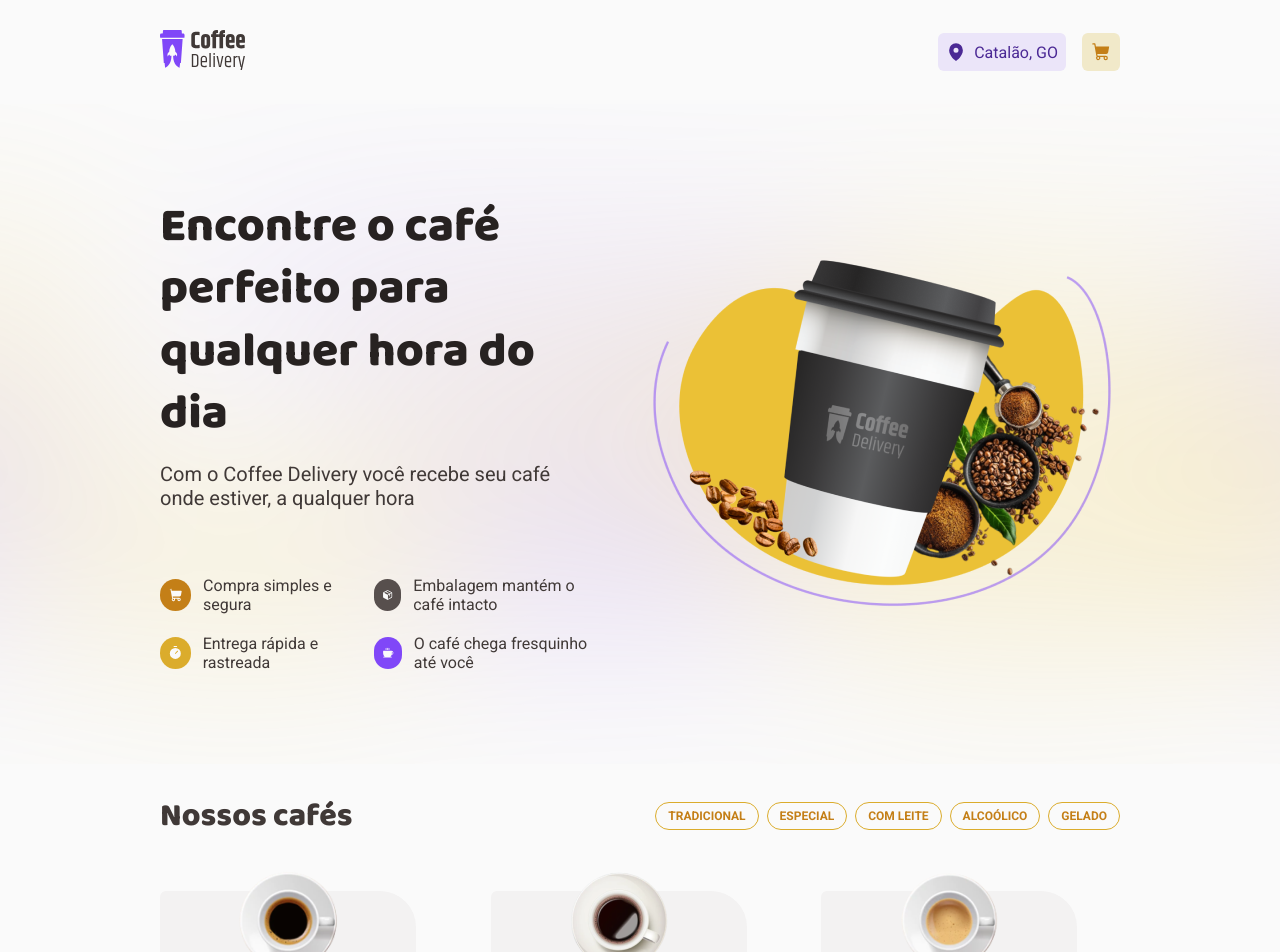
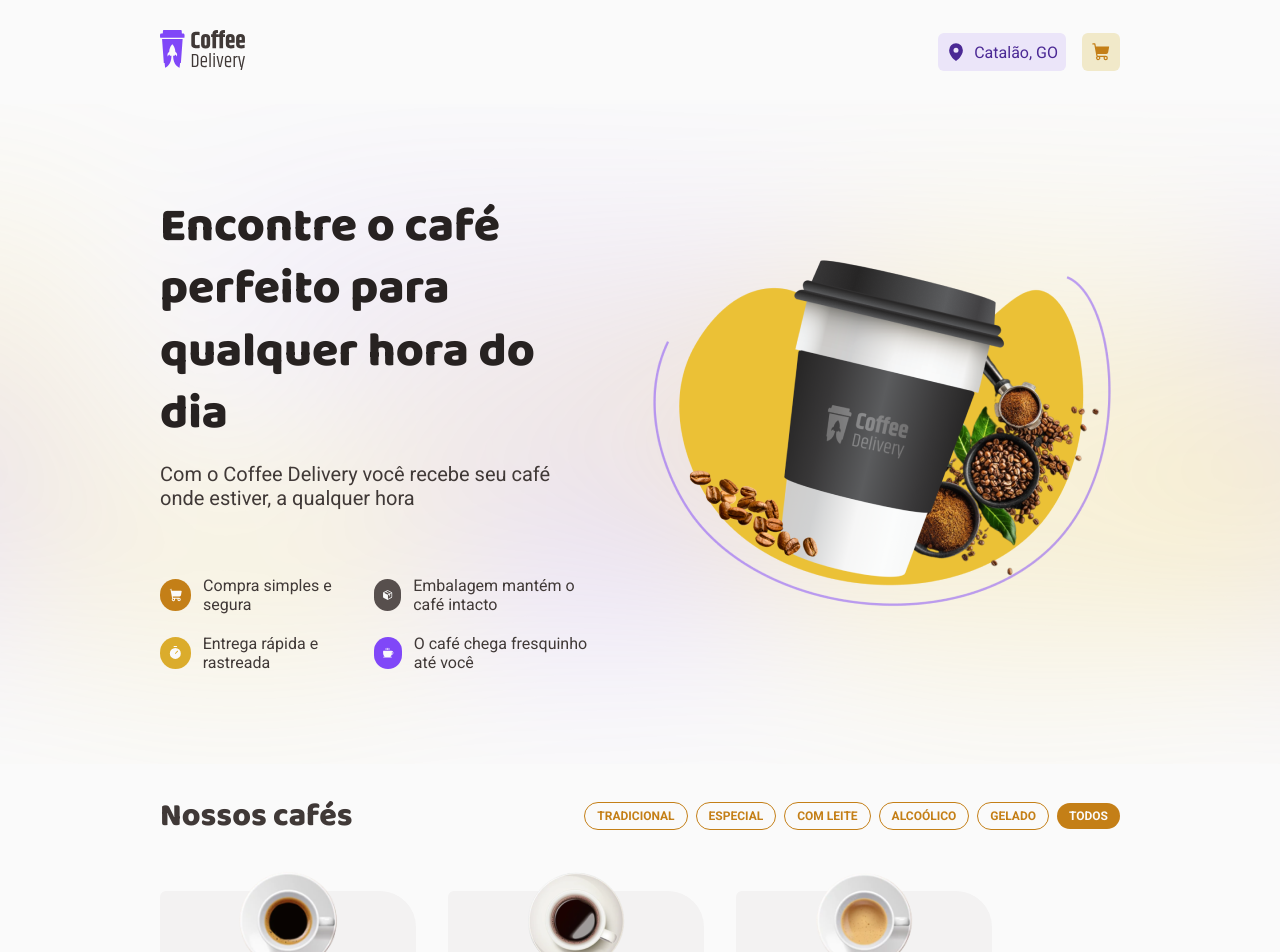
Before and after one commit to anaclaraaraujo/graodeouro, a React (Vite) app: page / in a window 1280 px wide. Shown: the top 952 px of the page. Built offline with nearby package versions, Linux system fonts and the light colour scheme.

Commit message:
feat(filter): add FilterItem component

```diff
--- a/src/components/Card/index.tsx
+++ b/src/components/Card/index.tsx
@@ -5,7 +5,7 @@ import { Container, CoffeeImg, Control, Description, Order, Price, Tags, Title }
 import { useEffect, useState } from 'react';
 import { useCart } from '../../contexts/CartContext';
 
-type Props = {
+type CardProps = {
   coffee: {
     id: string;
     title: string;
@@ -16,7 +16,7 @@ type Props = {
   };
 };
 
-export function Card({ coffee }: Props) {
+export function Card({ coffee }: CardProps) {
   const [quantity, setQuantity] = useState(1);
   const [isItemAdded, setIsItemAdded] = useState(false);
   const { addItem } = useCart();
--- a/src/components/Card/styles.ts
+++ b/src/components/Card/styles.ts
@@ -6,7 +6,6 @@ export const Container = styled.div`
   border-radius: .6rem 3.6rem;
 
   width: 25.6rem;
-  height: 100%;
 
   display: flex;
   flex-direction: column;
--- /dev/null
+++ b/src/components/Filter/index.tsx
@@ -0,0 +1,18 @@
+import { Container } from './styles';
+
+interface FilterItemProps {
+  label: string;
+  $isSelected: boolean;
+  onSelect: (tag: string | null) => void;
+}
+
+export function FilterItem({ label, $isSelected, onSelect }: FilterItemProps) {
+  return (
+    <Container
+      $isSelected={$isSelected}
+      onClick={() => onSelect($isSelected ? null : label)}
+    >
+      {label}
+    </Container>
+  );
+};
--- /dev/null
+++ b/src/components/Filter/styles.ts
@@ -0,0 +1,42 @@
+import styled from "styled-components";
+
+interface FilterItemProps {
+  $isSelected: boolean;
+}
+
+export const Container = styled.button<FilterItemProps>`
+
+  display: flex;
+  border-radius: 999px;
+  border: 1px solid ${(props) => (
+    props.$isSelected
+    ? 'none'
+    : props.theme.colors['yellow-700'])};
+
+  padding: .6rem 1.2rem;
+
+  background: none;
+
+  text-transform: uppercase;
+  font-size: 1.2rem;
+  font-weight: bold;
+
+  color: ${props => (
+    props.$isSelected
+    ? props.theme.colors["gray-100"]
+    : props.theme.colors['yellow-700'])};
+
+  cursor: pointer;
+
+  &:hover {
+    background: ${(props) => props.theme.colors['yellow-700']};
+    color: ${(props) => props.theme.colors.white};
+  }
+
+  transition: all 0.3s ease;
+
+  background-color: ${props => (
+    props.$isSelected
+    ? props.theme.colors['yellow-700']
+    : 'transparent')};
+`;
--- a/src/pages/Home/index.tsx
+++ b/src/pages/Home/index.tsx
@@ -1,10 +1,39 @@
 import imgHero from '/images/hero.png';
 import { Coffee, Package, ShoppingCart, Timer } from '@phosphor-icons/react';
-import { Container, Hero, HeroContent, Heading, Info, Item, CoffeeList, CoffeeHeader, Filter, FilterItem, CoffeeContainer } from './styles';
 import { Card } from '../../components/Card';
 import { coffees } from '../../../data.json';
+import { useState } from 'react';
+import { FilterItem } from '../../components/Filter';
+import {
+  Container,
+  Hero,
+  HeroContent,
+  Heading,
+  Info,
+  Item,
+  CoffeeList,
+  CoffeeHeader,
+  Filter,
+  CoffeeContainer }
+from './styles';
 
 export function Home() {
+
+  const [selectedTag, setSelectedTag] = useState<string | null>(null);
+
+  const filterCoffees = (coffee: typeof coffees[0]) => {
+    if (!selectedTag) return true;
+    return coffee.tags.includes(selectedTag);
+  }
+
+  const coffeeTags = [
+    'tradicional',
+    'especial',
+    'com leite',
+    'alcoólico',
+    'gelado',
+  ];
+
   return (
     <Container>
       <Hero>
@@ -43,17 +72,28 @@ export function Home() {
         <CoffeeHeader>
           <h1>Nossos cafés</h1>
           <Filter>
-          <FilterItem>Tradicional</FilterItem>
-          <FilterItem>especial</FilterItem>
-          <FilterItem>com leite</FilterItem>
-          <FilterItem>alcoólico</FilterItem>
-          <FilterItem>gelado</FilterItem>
+            {coffeeTags.map(tag => (
+              <FilterItem
+                key={tag}
+                label={tag}
+                $isSelected={selectedTag === tag}
+                onSelect={setSelectedTag}
+              />
+            ))}
+            <FilterItem
+              key="todos"
+              label="Todos"
+              $isSelected={selectedTag === null || selectedTag === ''}
+              onSelect={() => setSelectedTag('')}
+            />
           </Filter>
         </CoffeeHeader>
         <CoffeeList>
-        {coffees.map((coffee) => (
+          <CoffeeList>
+            {coffees.filter(filterCoffees).map((coffee) => (
               <Card key={coffee.id} coffee={coffee} />
             ))}
+          </CoffeeList>
         </CoffeeList>
       </CoffeeContainer>
     </Container >
--- a/src/pages/Home/styles.ts
+++ b/src/pages/Home/styles.ts
@@ -109,31 +109,8 @@ export const Filter = styled.div`
   gap: .8rem;
 `;
 
-
-export const FilterItem = styled.button`
+export const CoffeeList = styled.div`
   display: flex;
-  border-radius: 999px;
-  border: 1px solid #DBAC2C;
-
-  padding: .6rem 1.2rem;
-
-  background: none;
-
-  text-transform: uppercase;
-  color: ${(props) => props.theme.colors['yellow-700']};
-  font-size: 1.2rem;
-  font-weight: bold;
-
-  cursor: pointer;
-
-  &:hover {
-    background: ${(props) => props.theme.colors['yellow-700']};
-    color: ${(props) => props.theme.colors.white};
-  }
-`;
-
-export const CoffeeList = styled.div`
-  display: grid;
-  grid-template-columns: repeat(auto-fit, minmax(25.6rem, 1fr));
+  flex-wrap: wrap;
   gap: 3.2rem;
 `;
```
Lines whose indentation alone changed are shown as unchanged.
